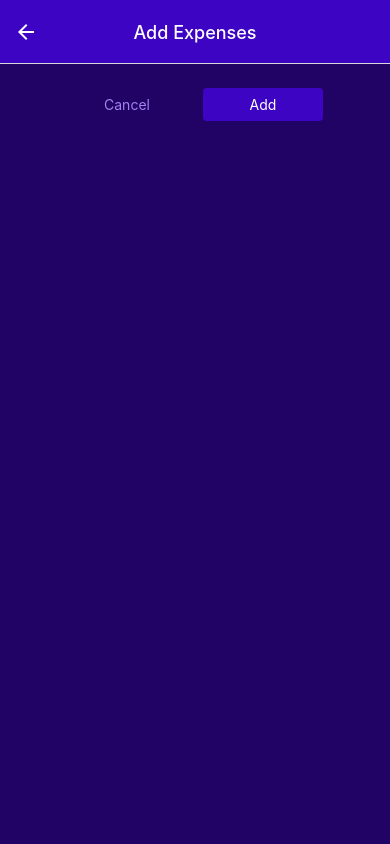
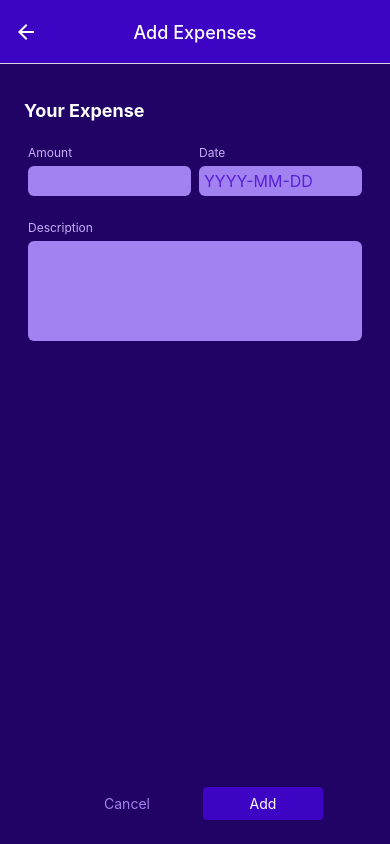
Before and after one commit to OmarChaar/ReactNative-ExpensesApp, a React Native app: screen /ManageExpense in a window 390 px wide. Built offline with nearby package versions, Linux system fonts and the light colour scheme.

Commit message:
created custom form and textInputs

```diff
--- /dev/null
+++ b/components/ExpensesOutputs/ManageExpense.js
@@ -0,0 +1,21 @@
+import { StyleSheet, View, Text } from 'react-native';
+import { GlobalStyles } from '../../contants/styles';
+import ExpenseForm from '../ManageExpense/ExpenseForm';
+
+function ManageExpense() {
+    return (
+        <View style={styles.container}>
+            <ExpenseForm/>
+        </View>
+
+    )
+}
+
+export default ManageExpense;
+
+const styles = StyleSheet.create({
+    container: {
+        flex: 1,
+        backgroundColor: 'yellow'
+    },
+});
--- /dev/null
+++ b/components/ManageExpense/ExpenseForm.js
@@ -0,0 +1,68 @@
+import { StyleSheet, View, Text } from 'react-native';
+import { GlobalStyles } from '../../contants/styles';
+import Input from './Input';
+
+function ExpenseForm() {
+
+    function amountChangedHandler() {
+
+    }
+
+    return (
+        <View style={styles.container}>
+
+            <Text style={styles.title}>Your Expense</Text>
+
+            <View style={styles.amountDateContainer}>
+
+                <Input
+                    label="Amount"
+                    style={{flex: 1}}
+                    styleInput={{fontWeight: 'bold'}}
+                    textInputConfig={{
+                        keyboardType: 'decimal-pad',
+                        onChangeText: amountChangedHandler,
+                    }}
+                />
+
+                <Input
+                    label="Date"
+                    style={{flex: 1}}
+                    textInputConfig={{
+                        placeholder: 'YYYY-MM-DD',
+                        maxLength: 10,
+                        onChangeText: () => {},
+                    }}
+                />
+
+            </View>
+
+            <Input
+                label="Description"
+                textInputConfig={{
+                    multiline: true,
+                    onChangeText: () => {},
+                }}
+            />
+        </View>
+    );
+}
+
+export default ExpenseForm;
+
+const styles = StyleSheet.create({
+    container: {
+        flex: 1,
+
+    },
+    title: {
+        fontSize: 18,
+        fontWeight: 'bold',
+        color: GlobalStyles.colors.white,
+        marginVertical: 12,
+    },
+    amountDateContainer: {
+        flexDirection: 'row',
+        justifyContent: 'space-between'
+    }
+});
--- /dev/null
+++ b/components/ManageExpense/Input.js
@@ -0,0 +1,47 @@
+import { StyleSheet, View, TextInput, Text } from 'react-native';
+import { GlobalStyles } from '../../contants/styles';
+
+function Input({label, textInputConfig, style, styleInput}) {
+
+    let inputStyles = [styles.textInput, styleInput];
+
+    if(textInputConfig && textInputConfig.multiline) {
+        inputStyles.push(styles.multiline);
+    }
+
+    return (
+        <View style={[styles.container, style]}>
+            <Text style={styles.text}>{label}</Text>
+            <TextInput
+                style={inputStyles}
+                {...textInputConfig}
+            />
+        </View>
+    )
+}
+
+export default Input;
+
+const styles = StyleSheet.create({
+    container: {
+        marginHorizontal: 4,
+        marginVertical: 12,
+    },
+    text: {
+        color: GlobalStyles.colors.primary100,
+        fontSize: 12,
+        marginBottom: 6
+    },
+    textInput: {
+        fontSize: 16,
+        color: GlobalStyles.colors.primary400,
+        backgroundColor: GlobalStyles.colors.primary200,
+        borderRadius: 6,
+        padding: 5
+    },
+    multiline: {
+        minHeight: 100,
+        textAlignVertical: 'top',
+        padding: 5
+    }
+});
--- a/contants/styles.js
+++ b/contants/styles.js
@@ -14,4 +14,7 @@ export const GlobalStyles = {
     gray700: '#221c30',
     white: '#ffffff'
   },
+  fontStyle: {
+    bold: {fontWeight: 'bold'},
+  }
 };
--- a/screens/bottom-bar/AllExpenses.js
+++ b/screens/bottom-bar/AllExpenses.js
@@ -1,7 +1,7 @@
 
 import { useContext } from 'react';
 
-import ExpensesOutput from '../../components/expenses/ExpensesOutput';
+import ExpensesOutput from '../../components/ExpensesOutputs/ExpensesOutput';
 import { ExpensesContext } from '../../store/expenses-context';
 
 function AllExpenses() {
@@ -11,8 +11,6 @@ function AllExpenses() {
   */
   const expensesCtx = useContext(ExpensesContext);
 
-  console.log("AllExpenses expensesContext", expensesCtx.expenses.length);
-
   return <ExpensesOutput expenses={expensesCtx.expenses} expensesPeriod="Total" fallbackText="No expenses found"/>
 }
 
--- a/screens/bottom-bar/RecentExpenses.js
+++ b/screens/bottom-bar/RecentExpenses.js
@@ -1,7 +1,7 @@
 
 import { StyleSheet, Text, View } from 'react-native';
 import { useContext, useLayoutEffect } from 'react'
-import ExpensesOutput from '../../components/expenses/ExpensesOutput';
+import ExpensesOutput from '../../components/ExpensesOutputs/ExpensesOutput';
 import { ExpensesContext } from '../../store/expenses-context';
 import { getDateMinusDays } from '../../util/date';
 
--- a/screens/stack/ManageExpenses.js
+++ b/screens/stack/ManageExpenses.js
@@ -1,11 +1,17 @@
 
-import { StyleSheet, View, Text } from 'react-native';
+import { StyleSheet, View, TextInput } from 'react-native';
 import { useContext, useLayoutEffect } from 'react'
 import IconButton from '../../components/ui/IconButton';
 import { GlobalStyles } from '../../contants/styles';
 import Button from '../../components/ui/Button';
 import { ExpensesContext } from '../../store/expenses-context';
+import ManageExpense from '../../components/ExpensesOutputs/ManageExpense';
+import ExpenseForm from '../../components/ManageExpense/ExpenseForm';
 
+/*
+    'navigation' & 'route' are automatically imported by React since ManageExpenses.js is
+    declared as a Navigation object in App.js.
+*/
 function ManageExpenses({navigation, route}) {
 
     const expensesCtx = useContext(ExpensesContext);
@@ -14,6 +20,10 @@ function ManageExpenses({navigation, route}) {
     const editExpenseID = route.params?.expenseID;
     const isEditing = !!editExpenseID;
 
+    /*
+        'useLayoutEffect()' is used to set dynamic details on navigation screen.
+        We must link the values used inside it at the end.
+    */
     useLayoutEffect(() => {
         navigation.setOptions({
             title: isEditing ? 'Edit Expenses' : 'Add Expenses',
@@ -42,6 +52,9 @@ function ManageExpenses({navigation, route}) {
 
     return (
         <View style={styles.container}>
+            {/* <ManageExpense /> */}
+            <ExpenseForm />
+
             <View style={styles.buttonContainer}>
                 <Button style={styles.button} mode="flat" onPress={cancelHandler}>Cancel</Button>
                 <Button style={styles.button} onPress={confirmHandler}>{isEditing ? 'Update' : 'Add'}</Button>
```
Also changed, not shown: components/ExpensesOutputs/ExpenseItem.js (renamed from components/expenses/ExpenseItem.js), components/ExpensesOutputs/ExpensesList.js (renamed from components/expenses/ExpensesList.js), components/ExpensesOutputs/ExpensesOutput.js (renamed from components/expenses/ExpensesOutput.js), components/ExpensesOutputs/ExpensesSummary.js (renamed from components/expenses/ExpensesSummary.js). Lines whose indentation alone changed are shown as unchanged.
